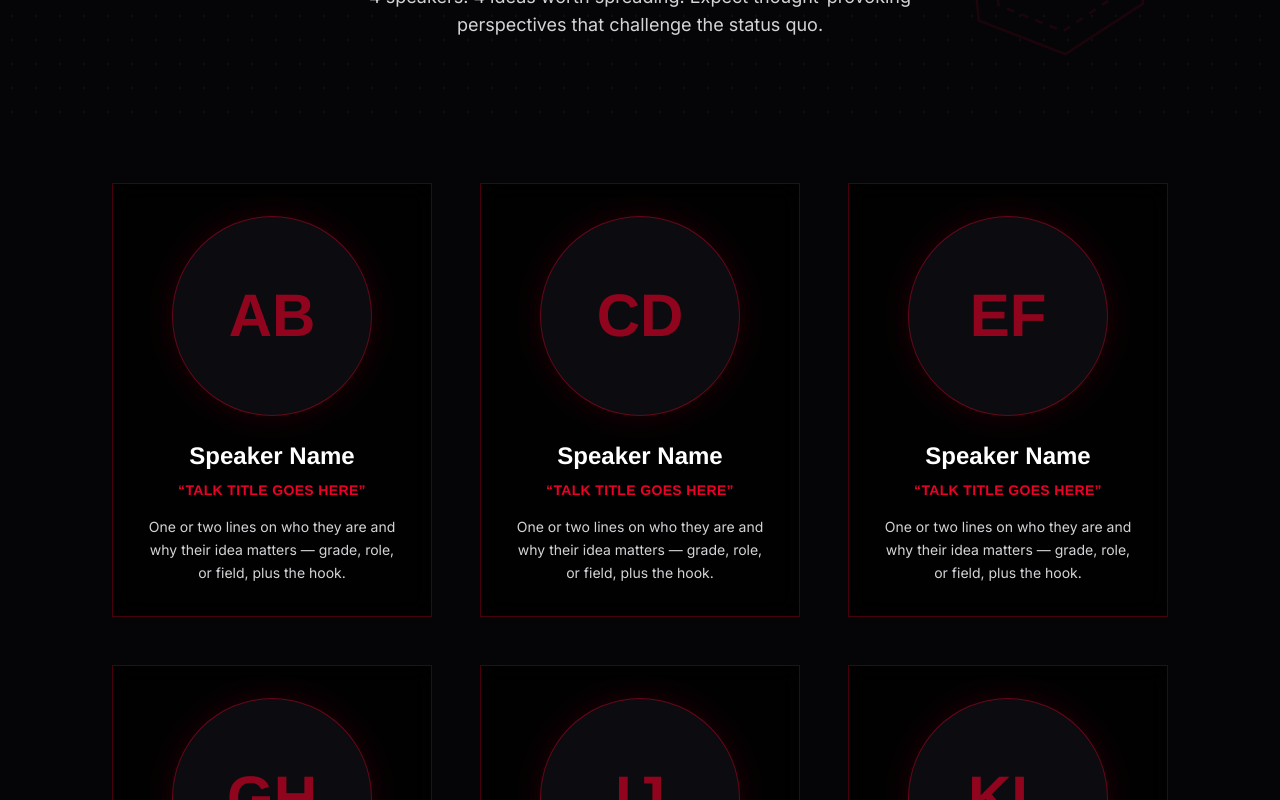
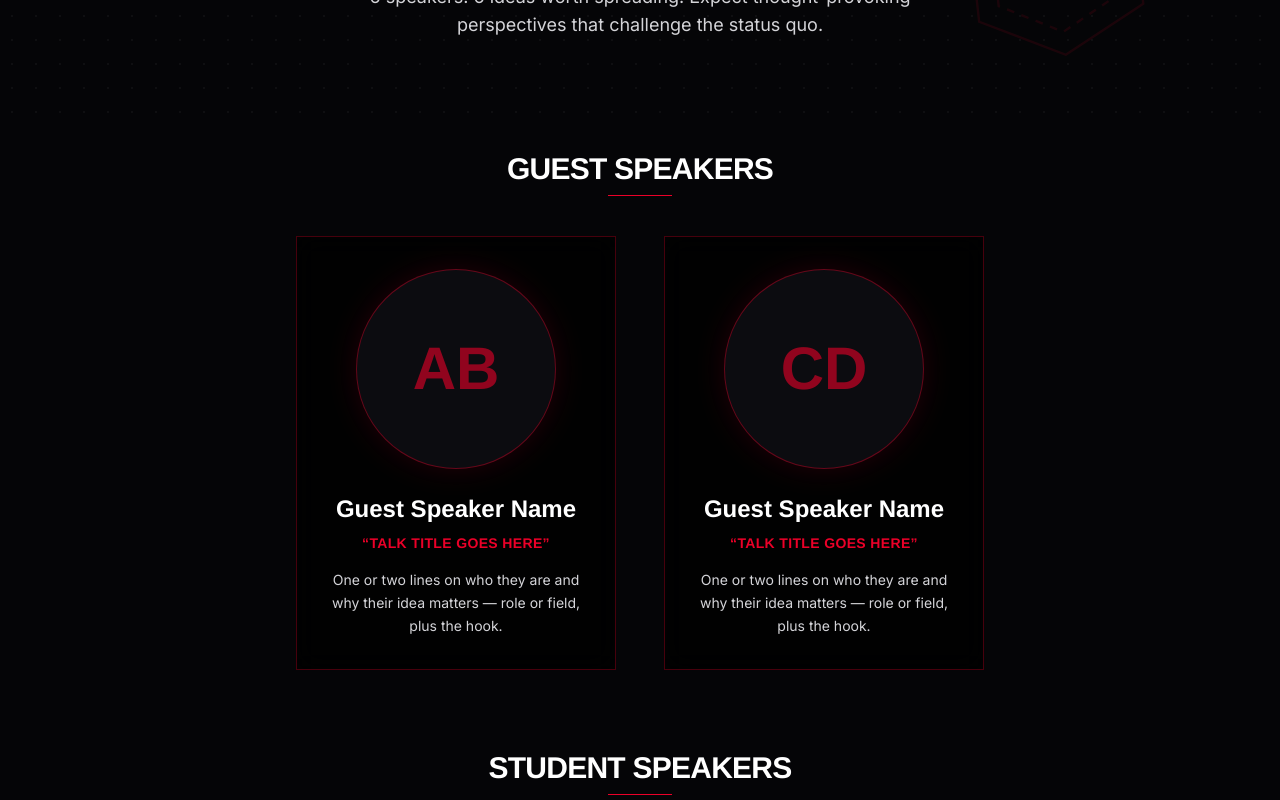
Before and after one commit to shaunak44oop/react-tedx, a React (Vite) app: page /speakers in a window 1280 px wide. Shown: the part 500-1300 px from the top of the page. Built offline with nearby package versions, Linux system fonts and the light colour scheme; the HTML template or start-up script is replaced by a standard one.

Commit message:
Changed speaker layout

```diff
--- a/src/data/speakers.ts
+++ b/src/data/speakers.ts
@@ -4,51 +4,61 @@ export type Speaker = {
   name: string;
   talkTitle: string;
   bio: string;
+  category: "guest" | "student";
 };
 
 // Edit this array to update your real lineup. Add or remove entries
-// freely — every page that lists speakers reads from here.
+// freely — the Speakers page groups them by `category` automatically.
 export const speakers: Speaker[] = [
+  // ---- GUEST SPEAKERS ----
   {
-    id: "sp-1",
+    id: "sp-guest-1",
     initials: "AB",
-    name: "Speaker Name",
+    name: "Guest Speaker Name",
     talkTitle: "Talk Title Goes Here",
-    bio: "One or two lines on who they are and why their idea matters — grade, role, or field, plus the hook.",
+    bio: "One or two lines on who they are and why their idea matters — role or field, plus the hook.",
+    category: "guest",
   },
   {
-    id: "sp-2",
+    id: "sp-guest-2",
     initials: "CD",
-    name: "Speaker Name",
+    name: "Guest Speaker Name",
     talkTitle: "Talk Title Goes Here",
-    bio: "One or two lines on who they are and why their idea matters — grade, role, or field, plus the hook.",
+    bio: "One or two lines on who they are and why their idea matters — role or field, plus the hook.",
+    category: "guest",
+  },
+
+  // ---- STUDENT SPEAKERS ----
+  {
+    id: "sp-student-1",
+    initials: "EF",
+    name: "Student Speaker Name",
+    talkTitle: "Talk Title Goes Here",
+    bio: "One or two lines on who they are and why their idea matters — grade, plus the hook.",
+    category: "student",
   },
   {
-    id: "sp-3",
-    initials: "EF",
-    name: "Speaker Name",
+    id: "sp-student-2",
+    initials: "GH",
+    name: "Student Speaker Name",
     talkTitle: "Talk Title Goes Here",
-    bio: "One or two lines on who they are and why their idea matters — grade, role, or field, plus the hook.",
+    bio: "One or two lines on who they are and why their idea matters — grade, plus the hook.",
+    category: "student",
   },
   {
-    id: "sp-4",
-    initials: "GH",
-    name: "Speaker Name",
+    id: "sp-student-3",
+    initials: "IJ",
+    name: "Student Speaker Name",
     talkTitle: "Talk Title Goes Here",
-    bio: "One or two lines on who they are and why their idea matters — grade, role, or field, plus the hook.",
+    bio: "One or two lines on who they are and why their idea matters — grade, plus the hook.",
+    category: "student",
   },
   {
-    id: "sp-5",
-    initials: "IJ",
-    name: "Speaker Name",
+    id: "sp-student-4",
+    initials: "KL",
+    name: "Student Speaker Name",
     talkTitle: "Talk Title Goes Here",
-    bio: "One or two lines on who they are and why their idea matters — grade, role, or field, plus the hook.",
-  },
-  {
-    id: "sp-6",
-    initials: "KL",
-    name: "Speaker Name",
-    talkTitle: "Talk Title Goes Here",
-    bio: "One or two lines on who they are and why their idea matters — grade, role, or field, plus the hook.",
+    bio: "One or two lines on who they are and why their idea matters — grade, plus the hook.",
+    category: "student",
   },
 ];
--- a/src/pages/speakers.tsx
+++ b/src/pages/speakers.tsx
@@ -1,10 +1,46 @@
 import { motion } from "motion/react";
 import { Reveal, RevealGroup, staggerItem } from "../components/kokonutui/reveal";
 import { SpotlightButton } from "../components/kokonutui/spotlight-button";
-import { speakers } from "../data/speakers";
+import { speakers, type Speaker } from "../data/speakers";
 import { SharedSVGDefs, AnimatedHexBackground } from "./home";
 
+// One speaker card — the markup is identical for guests and students,
+// so it lives here once instead of being duplicated in each section.
+function SpeakerCard({ speaker }: { speaker: Speaker }) {
+  return (
+    <motion.div
+      key={speaker.id}
+      variants={staggerItem}
+      className="group relative rounded-xs border border-[#EB0028]/30 bg-black/80 p-8 flex flex-col items-center text-center w-full sm:w-[320px] backdrop-blur-md hover:border-[#EB0028] transition-all overflow-hidden"
+    >
+      <svg viewBox="0 0 50 50" className="absolute -bottom-6 -right-6 w-32 h-32 text-[#EB0028] opacity-0 group-hover:opacity-30 group-hover:-translate-x-2 group-hover:-translate-y-2 transition-all duration-700 ease-out pointer-events-none z-0">
+        <use href="#shape-hex-node" x="0" y="0" transform="scale(0.8)" />
+      </svg>
+
+      <div className="relative z-10 flex flex-col items-center">
+        <div className="flex aspect-square w-[180px] sm:w-[200px] items-center justify-center overflow-hidden rounded-full border border-[#EB0028]/40 bg-[#0c0c10] shadow-[0_0_30px_rgba(235,0,40,0.15)] mb-6 group-hover:border-[#EB0028] transition-colors">
+          <span className="font-['Helvetica',sans-serif] font-black text-5xl sm:text-6xl text-[#EB0028]/60 group-hover:text-[#EB0028] transition-colors">
+            {speaker.initials}
+          </span>
+        </div>
+        <h3 className="font-['Helvetica',sans-serif] text-xl sm:text-2xl font-bold text-white mb-2">
+          {speaker.name}
+        </h3>
+        <span className="mb-4 block font-['Helvetica',sans-serif] text-xs sm:text-sm tracking-wide text-[#EB0028] font-semibold uppercase leading-snug">
+          &ldquo;{speaker.talkTitle}&rdquo;
+        </span>
+        <p className="text-sm text-zinc-300 leading-relaxed font-light">
+          {speaker.bio}
+        </p>
+      </div>
+    </motion.div>
+  );
+}
+
 export function Speakers() {
+  const guests = speakers.filter((s) => s.category === "guest");
+  const students = speakers.filter((s) => s.category === "student");
+
   return (
     <div className="min-h-screen bg-[#050507] text-white overflow-hidden font-['Inter',sans-serif] font-light relative">
       <SharedSVGDefs />
@@ -43,41 +79,37 @@ export function Speakers() {
           />
 
           <p className="max-w-[56ch] text-base sm:text-lg text-zinc-300 font-light leading-relaxed mb-8 mx-auto z-10">
-            4 speakers. 4 ideas worth spreading. Expect thought-provoking perspectives that challenge the status quo.
+            6 speakers. 6 ideas worth spreading. Expect thought-provoking perspectives that challenge the status quo.
           </p>
         </Reveal>
       </section>
 
-      {/* SPEAKERS GRID */}
-      <section className="relative z-10 px-4 sm:px-8 py-14">
+      {/* GUEST SPEAKERS */}
+      <section className="relative z-10 px-4 sm:px-8 pt-6 pb-14">
+        <Reveal className="mx-auto max-w-6xl">
+          <h2 className="font-['Helvetica',sans-serif] text-2xl sm:text-3xl font-black uppercase tracking-tight text-white text-center mb-2">
+            Guest Speakers
+          </h2>
+          <div className="mx-auto mb-10 h-[1px] w-16 bg-[#EB0028]" />
+        </Reveal>
         <RevealGroup className="mx-auto flex flex-wrap justify-center gap-8 sm:gap-12 max-w-6xl">
-          {speakers.map((speaker) => (
-            <motion.div
-              key={speaker.id}
-              variants={staggerItem}
-              className="group relative rounded-xs border border-[#EB0028]/30 bg-black/80 p-8 flex flex-col items-center text-center w-full sm:w-[320px] backdrop-blur-md hover:border-[#EB0028] transition-all overflow-hidden"
-            >
-              <svg viewBox="0 0 50 50" className="absolute -bottom-6 -right-6 w-32 h-32 text-[#EB0028] opacity-0 group-hover:opacity-30 group-hover:-translate-x-2 group-hover:-translate-y-2 transition-all duration-700 ease-out pointer-events-none z-0">
-                <use href="#shape-hex-node" x="0" y="0" transform="scale(0.8)" />
-              </svg>
+          {guests.map((speaker) => (
+            <SpeakerCard key={speaker.id} speaker={speaker} />
+          ))}
+        </RevealGroup>
+      </section>
 
-              <div className="relative z-10 flex flex-col items-center">
-                <div className="flex aspect-square w-[180px] sm:w-[200px] items-center justify-center overflow-hidden rounded-full border border-[#EB0028]/40 bg-[#0c0c10] shadow-[0_0_30px_rgba(235,0,40,0.15)] mb-6 group-hover:border-[#EB0028] transition-colors">
-                  <span className="font-['Helvetica',sans-serif] font-black text-5xl sm:text-6xl text-[#EB0028]/60 group-hover:text-[#EB0028] transition-colors">
-                    {speaker.initials}
-                  </span>
-                </div>
-                <h3 className="font-['Helvetica',sans-serif] text-xl sm:text-2xl font-bold text-white mb-2">
-                  {speaker.name}
-                </h3>
-                <span className="mb-4 block font-['Helvetica',sans-serif] text-xs sm:text-sm tracking-wide text-[#EB0028] font-semibold uppercase leading-snug">
-                  &ldquo;{speaker.talkTitle}&rdquo;
-                </span>
-                <p className="text-sm text-zinc-300 leading-relaxed font-light">
-                  {speaker.bio}
-                </p>
-              </div>
-            </motion.div>
+      {/* STUDENT SPEAKERS */}
+      <section className="relative z-10 px-4 sm:px-8 pt-6 pb-14">
+        <Reveal className="mx-auto max-w-6xl">
+          <h2 className="font-['Helvetica',sans-serif] text-2xl sm:text-3xl font-black uppercase tracking-tight text-white text-center mb-2">
+            Student Speakers
+          </h2>
+          <div className="mx-auto mb-10 h-[1px] w-16 bg-[#EB0028]" />
+        </Reveal>
+        <RevealGroup className="mx-auto grid grid-cols-1 sm:grid-cols-2 justify-items-center gap-8 sm:gap-12 max-w-[720px]">
+          {students.map((speaker) => (
+            <SpeakerCard key={speaker.id} speaker={speaker} />
           ))}
         </RevealGroup>
       </section>
```
